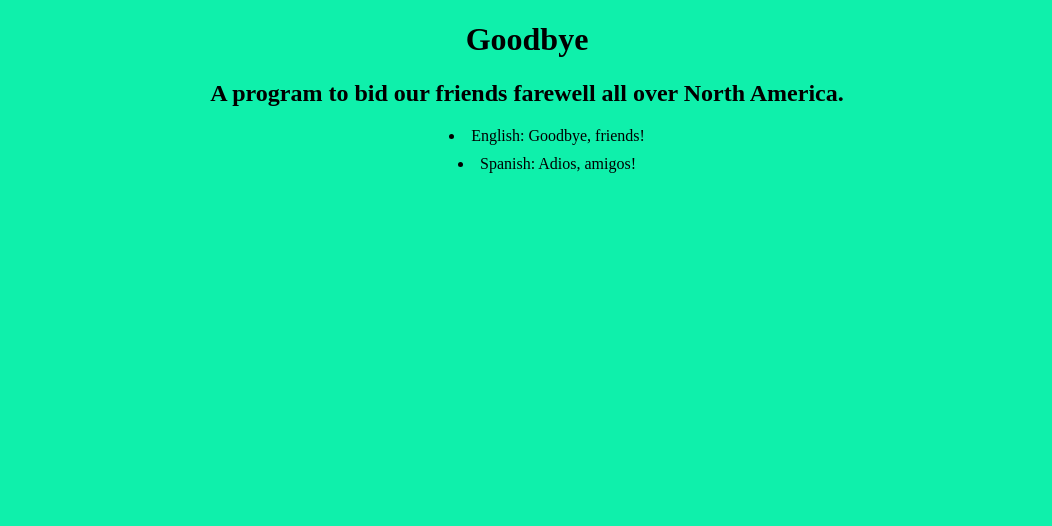
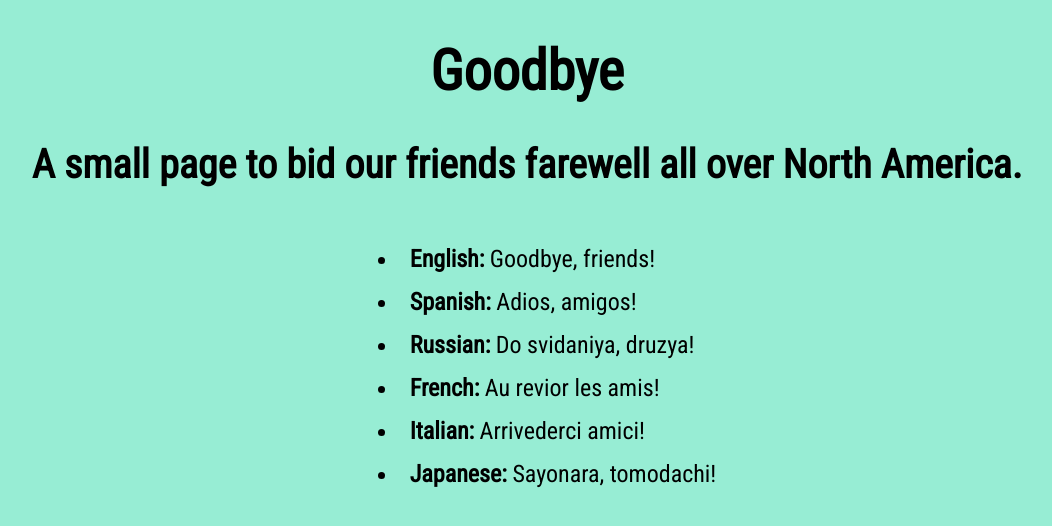
Before and after one commit to mikkrieg/goodbye, a plain HTML site: page index.html in a window 1280 px wide. Shown: the whole page, without its empty margins (113-1165 px from the left). Drawn offline with Linux system fonts and the light colour scheme.

Commit message:
Edit styling, add more languages, finish project completely

```diff
--- a/css/styles.css
+++ b/css/styles.css
@@ -1,13 +1,28 @@
 body {
-  background-color: #0FF0AB;
+  background-color: hsl(163, 70%, 76%);
   text-align: center;
+  font-family: 'Roboto Condensed', sans-serif;
 }
 
+h1 {
+  font-size: 3.5rem;
+}
+
+h2 {
+  font-size: 2.5rem;
+}
 
 li {
-  padding-bottom: 10px;
+  padding-bottom: 15px;
 }
 
 ul {
   list-style-position: inside;
+  display: inline-block;
+  text-align: left;
+  font-size: 1.5rem;
 }
+
+.bold {
+  font-weight: bold;
+}
--- a/index.html
+++ b/index.html
@@ -1,15 +1,23 @@
 <!DOCTYPE html>
 <html lang="en-us">
   <head>
+    <link rel="preconnect" href="https://fonts.googleapis.com">
+    <link rel="preconnect" href="https://fonts.gstatic.com" crossorigin>
+    <link href="https://fonts.googleapis.com/css2?family=Roboto+Condensed&display=swap" rel="stylesheet">
     <link href="css/styles.css" rel="stylesheet" type="text/css">
-    <title>Example title</title>
+    <title> Goodbye my friends </title>
   </head>
   <body>
     <h1> Goodbye </h1>
-    <h2> A program to bid our friends farewell all over North America. </h2>
+    <h2> A small page to bid our friends farewell all over North America. </h2>
 
     <ul>
-    <li> English: Goodbye, friends! </li>
-    <li> Spanish:  Adios, amigos! </li>
+      <li><span class="bold">English:</span> Goodbye, friends! </li>
+      <li><span class="bold">Spanish:</span>  Adios, amigos! </li>
+      <li><span class="bold">Russian:</span>  Do svidaniya, druzya!</li>
+      <li><span class="bold">French:</span>  Au revior les amis! </li>
+      <li><span class="bold">Italian:</span>  Arrivederci amici! </li>
+      <li><span class="bold">Japanese:</span>  Sayonara, tomodachi! </li>
+    </ul>
   </body>
 </html>
```
